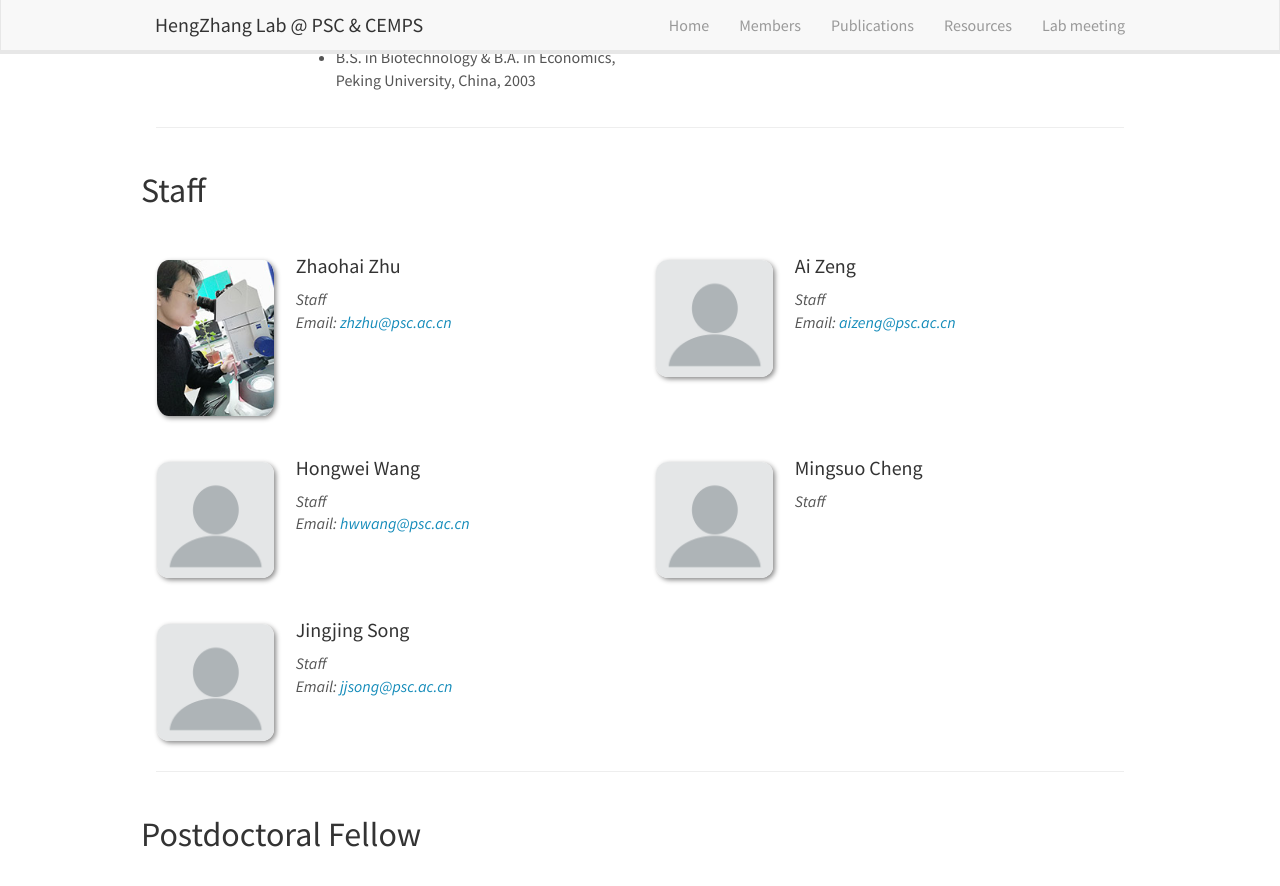
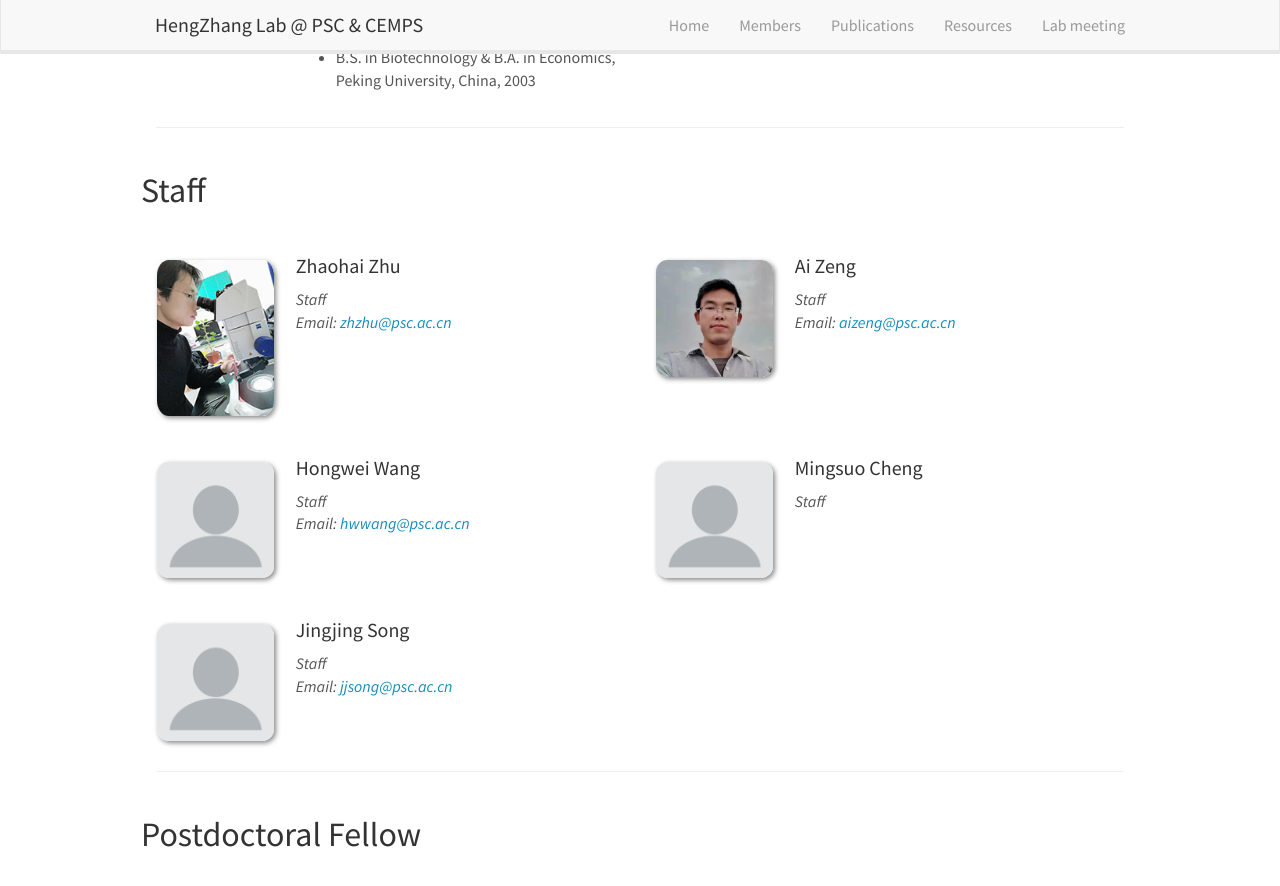
Before and after one commit to hengzhanglab/hengzhanglab.github.io, a Jekyll site: the page built from _pages/members.md, in a window 1280 px wide and 900 px high, scrolled down 340 px. Shown: the top 886 px of the window. Built offline with Jekyll 4.4.1, drawn with Linux system fonts in a browser that asks for light colours; nearby versions of some CDN libraries.

Commit message:
Update members.yml

```diff
--- a/_data/members.yml
+++ b/_data/members.yml
@@ -20,7 +20,7 @@
     Email: <zhzhu@psc.ac.cn>
 
 - name: Ai Zeng
-  photo: default.png
+  photo: zengai.jpeg
   info: |
     Staff<br>
     Email: <aizeng@psc.ac.cn>
```
